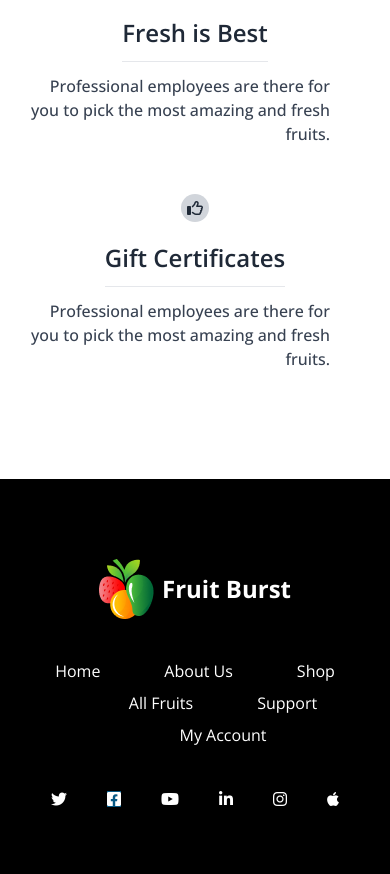
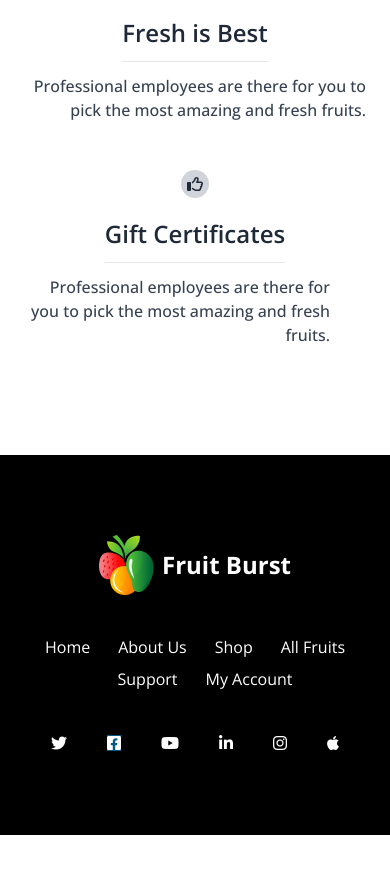
Before and after one commit to ShaplaRani/B8A3-fruit-brust, a plain HTML site: page index.html in a window 390 px wide. Shown: the part 7040-7914 px from the top of the page. After the commit the page ends 7875 px from the top, so only its background shows below. Drawn offline with nearby package versions, Linux system fonts and the light colour scheme.

Commit message:
finish the responsive of footer

```diff
--- a/index.html
+++ b/index.html
@@ -198,7 +198,7 @@
                 <div class=" flex justify-evenly py-10  bg-white rounded-lg shadow-md w-4/5 mx-auto absolute top-[650px] left-36 " >
                   <div class=" text-center">
                     <img src="./images/fruit1.png" alt="">
-                    <h3 class="text-xl font-medium">Orange</h3>
+                    <h3 class="text-xl font-medium">Grapes</h3>
                   </div>
 
                   <div class="text-center">
@@ -655,10 +655,10 @@
                      </div>
                   </div>
                   <button class="w-7 h-7 rounded-full bg-gray-300 flex justify-center items-center">
-                    <img class=" w-3 h-4" src="./images/ice-cream 1.jpg" alt="">
+                    <img class=" w-3 h-4 " src="./images/ice-cream 1.jpg" alt="">
                   </button>
                 </div>
-                <p class="text-base font-medium text-gray-700 mr-9 mt-3 mb-12">Professional employees are there for you to pick the most amazing and fresh fruits.</p>
+                <p class="text-base font-medium text-gray-700 lg:mr-9 mt-3 mb-12">Professional employees are there for you to pick the most amazing and fresh fruits.</p>
             </div>
             <!-- 3 -->
             <div>
@@ -680,15 +680,9 @@
               </div>
 
              </div>
-
-
-
-
-
-
           </div>
 
-       </section>
+      </section>
 
     </main>
     <footer class="bg-black py-20 text-white space-y-10">
@@ -696,7 +690,7 @@
         <img src="./images/logo.png" alt="">
         <h3 class="text-2xl md:text-4xl font-bold"> Fruit Burst </h3>
     </div>
-    <div class="flex flex-wrap list-none space-x-14 justify-center items-center gap-2">
+    <div class="flex flex-wrap list-none space-x-5 w-96 md:w-max mx-auto justify-center items-center gap-2">
         <li>Home</li>
         <li>About Us</li>
         <li>Shop</li>
```
